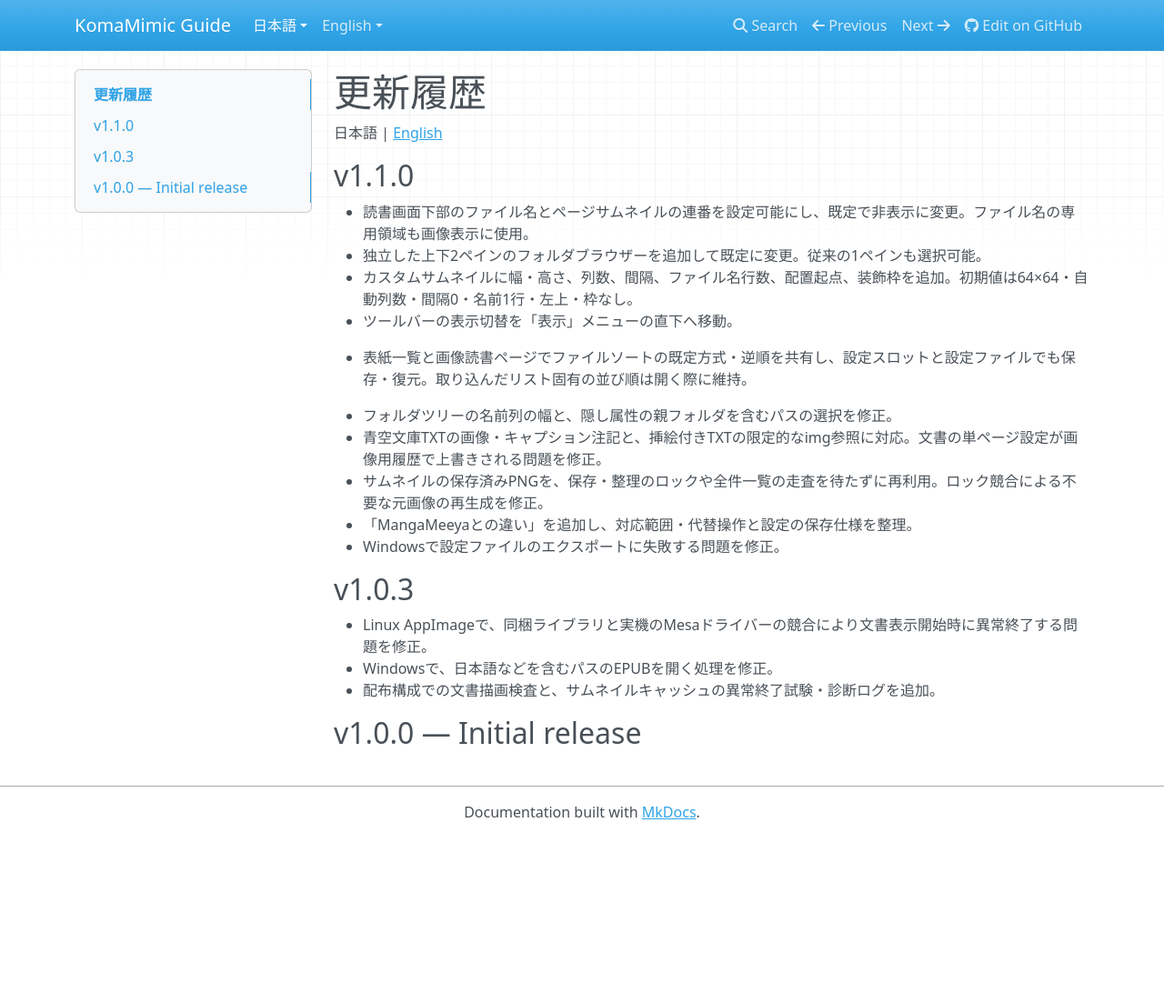
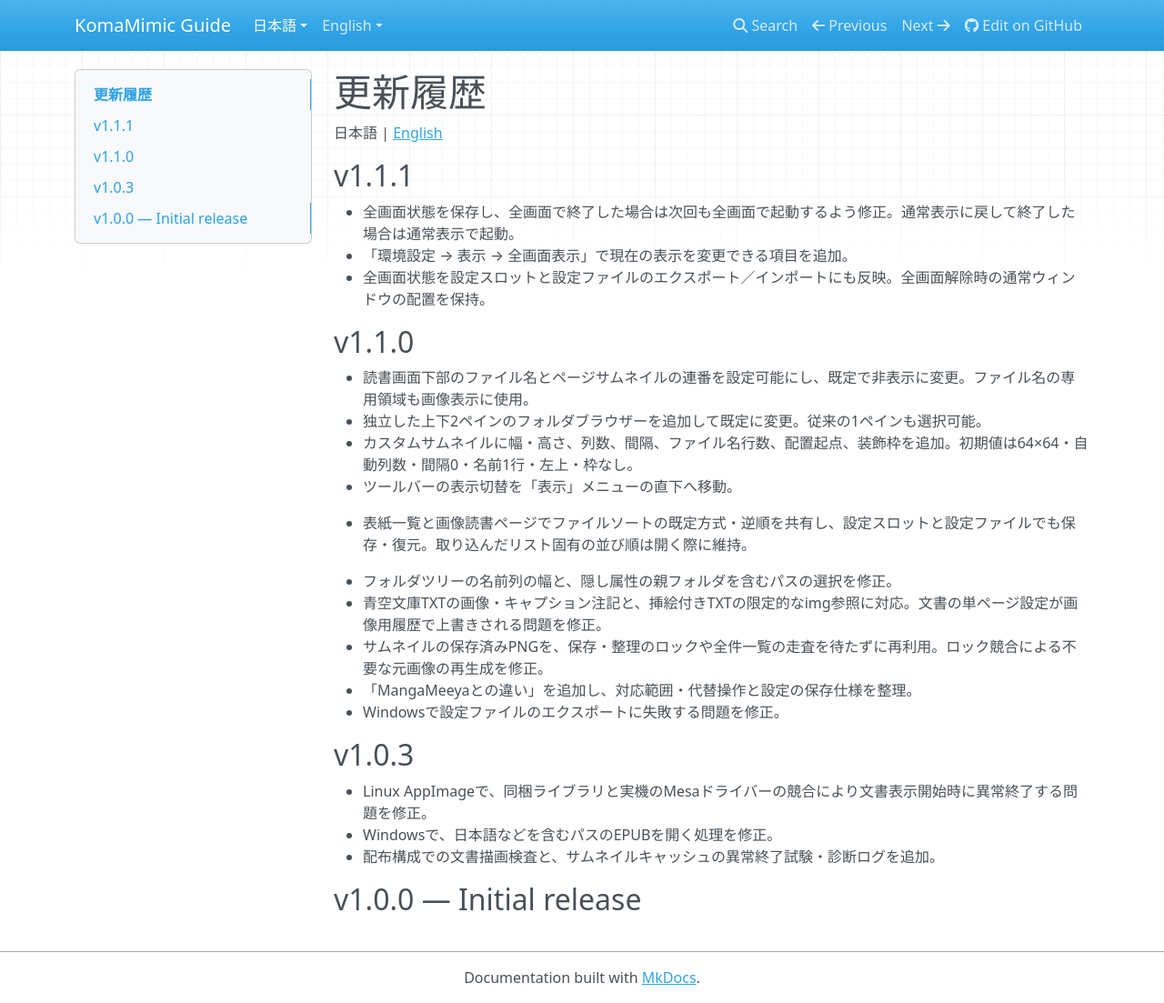
Before and after one commit to asfdrwe/KomaMimic, an MkDocs documentation site: the page built from docs/site/changelog.md, in a window 1280 px wide and 1103 px high. Shown: the whole window at 91% size. Built offline with MkDocs 1.6.1, drawn with Linux system fonts in a browser that asks for light colours; nearby versions of some CDN libraries.

Commit message:
updated to v1.1.1

```diff
--- a/CMakeLists.txt
+++ b/CMakeLists.txt
@@ -7,7 +7,7 @@ endif()
 # Migrate the old vcpkg feature; WebEngine is now a required dependency.
 list(REMOVE_ITEM VCPKG_MANIFEST_FEATURES extended-documents)
 include(cmake/WindowsFast.cmake)
-project(KomaMimic VERSION 1.1.0 LANGUAGES CXX)
+project(KomaMimic VERSION 1.1.1 LANGUAGES CXX)
 include(CTest)
 set(CMAKE_CXX_STANDARD 20)
 set(CMAKE_CXX_STANDARD_REQUIRED ON)
--- a/docs/site/changelog.md
+++ b/docs/site/changelog.md
@@ -1,6 +1,12 @@
 # 更新履歴
 
 日本語 | [English](en/changelog.md)
+
+## v1.1.1
+
+- 全画面状態を保存し、全画面で終了した場合は次回も全画面で起動するよう修正。通常表示に戻して終了した場合は通常表示で起動。
+- 「環境設定 → 表示 → 全画面表示」で現在の表示を変更できる項目を追加。
+- 全画面状態を設定スロットと設定ファイルのエクスポート／インポートにも反映。全画面解除時の通常ウィンドウの配置を保持。
 
 ## v1.1.0
 
--- a/vcpkg.json
+++ b/vcpkg.json
@@ -1,6 +1,6 @@
 {
   "name": "komamimic",
-  "version-string": "1.1.0",
+  "version-string": "1.1.1",
   "description": "Cross-platform comic and image viewer",
   "license": "GPL-3.0-only",
   "builtin-baseline": "9eec002df1cd109f8f104cd966a763daf9751489",
```
Also changed, not shown: README.md (+1 -0 lines), docs/developer/changelog.md (+7 -0 lines), docs/site/en/changelog.md (+6 -0 lines), 2 other files.
